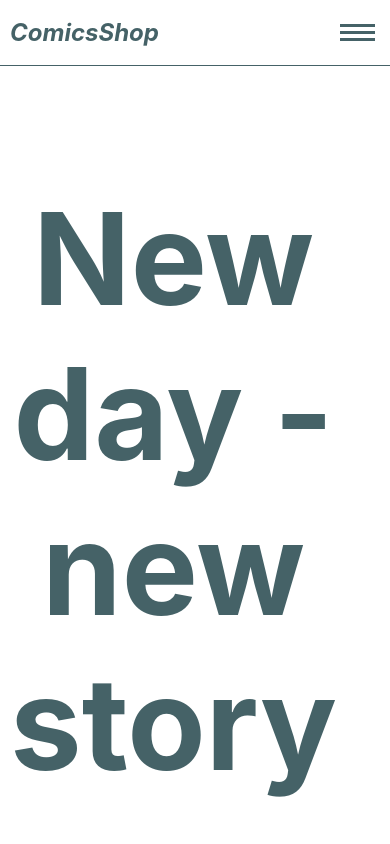
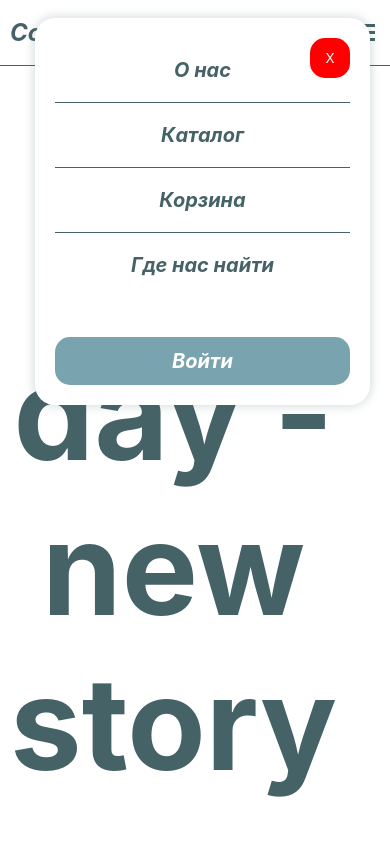
Before and after one commit to SoslanZS/ComicsShop, a plain HTML site: page index.html in a window 390 px wide. Both pictures are taken after a click on the element 357 px from the left and 32 px from the top of the page. Shown: the top 844 px of the page. Drawn offline with nearby package versions, Linux system fonts and the light colour scheme.

Commit message:
made routing

```diff
--- a/index.html
+++ b/index.html
@@ -20,18 +20,18 @@
                     </div>
 
                     <div class="header__navigation-wrapper">
-                        <button class="header__navigation">О нас</button>
-                        <button class="header__navigation">Каталог</button>
-                        <button class="header__navigation">Корзина</button>
-                        <button class="header__navigation">Где нас найти</button>
-                        <button class="header__login">Войти</button>
+                        <button class="header__navigation" v-if="page!='about-as'" @click="page='about-as'">О нас</button>
+                        <button class="header__navigation" v-if="page!='catalog'" @click="page='catalog'">Каталог</button>
+                        <button class="header__navigation" v-if="page!='basket'" @click="page='basket'">Корзина</button>
+                        <button class="header__navigation" v-if="page!='our-place'" @click="page='our-place'">Где нас найти</button>
+                        <button class="header__login" v-if="page!='authorization'" @click="page='authorization'">Войти</button>
                     </div>
-                    <div class="header__burger-icon-wrapper">
+                    <div class="header__burger-icon-wrapper" @click="burgerActive=!burgerActive">
                         <div class="header__burger-icon"></div>
                     </div>
 
-                    <div class="header__burger-list" style="visibility: hidden;">
-                        <button class="header__burger-close">X</button>
+                    <div class="header__burger-list" v-if="burgerActive">
+                        <button class="header__burger-close"  @click="burgerActive=false">X</button>
                         <button class="header__navigation">О нас</button>
                         <button class="header__navigation">Каталог</button>
                         <button class="header__navigation">Корзина</button>
--- a/script.js
+++ b/script.js
@@ -3,6 +3,14 @@ const App = Vue.createApp({
     {
         return {
             page: 'about-as',
+            // about-as
+            // catalog
+            // basket
+            // our-place
+            // registration
+            // authorization
+
+            burgerActive: false,
             images:
             [
                 {way: 'img/dad.png'},
--- a/style/header.css
+++ b/style/header.css
@@ -13,6 +13,7 @@ header
 .header__burger-list
 {
 	display: none;
+	z-index: 2;
 }
 .header__navigation
 {
```
